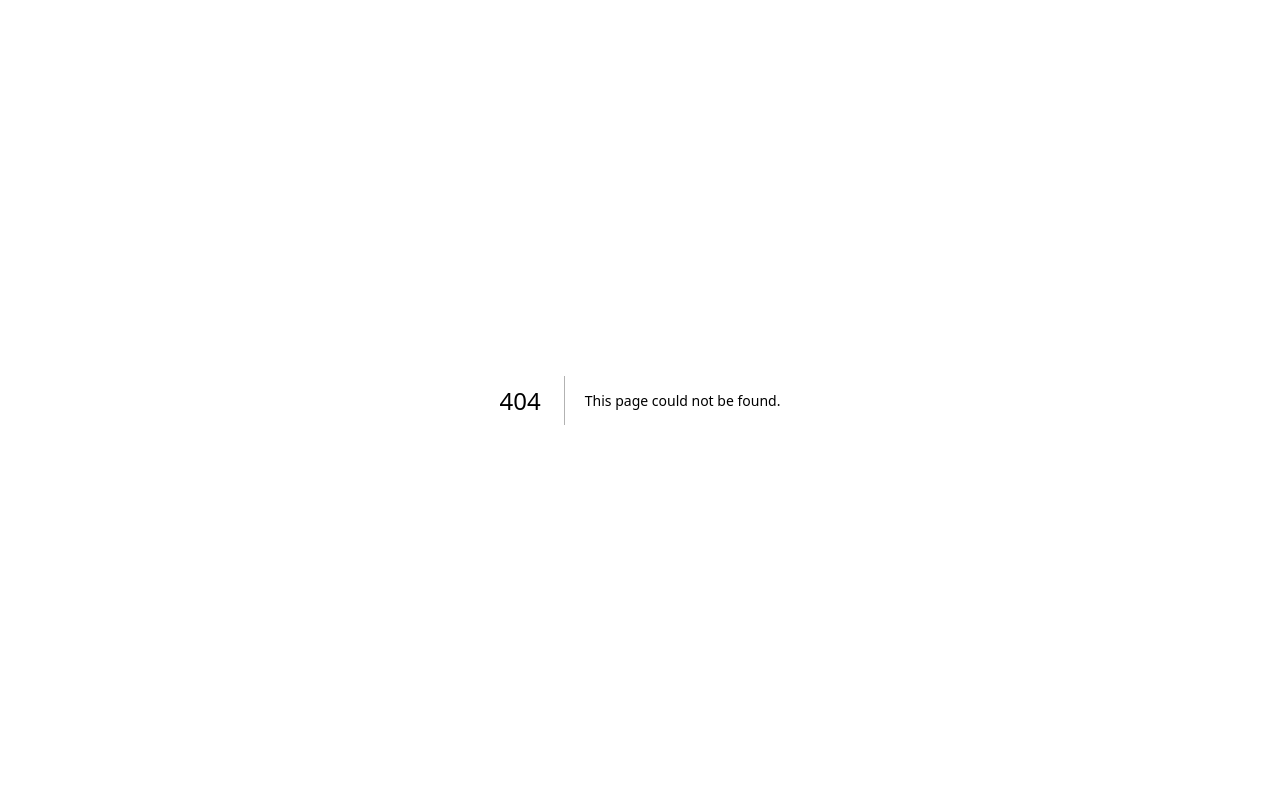
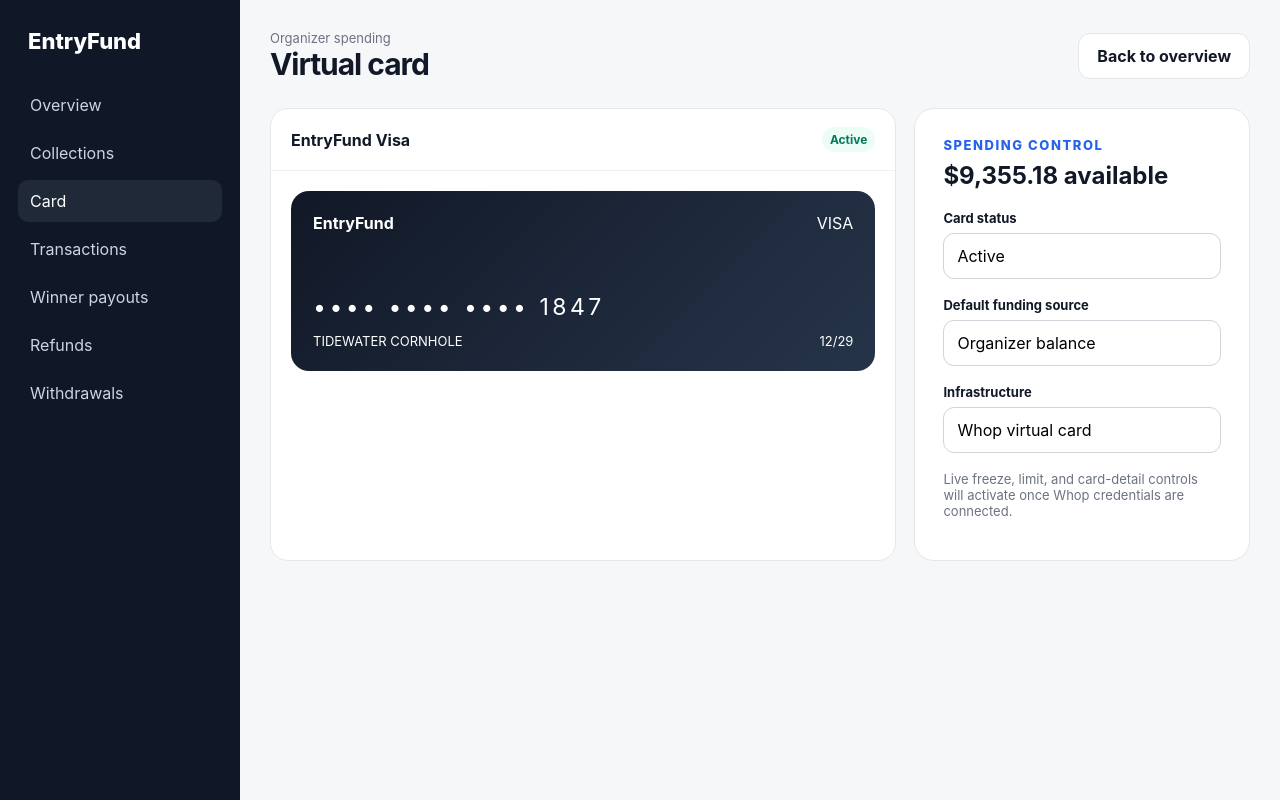
Before and after one commit to retroservices1121/Entryfund, a Next.js app: page /card in a window 1280 px wide. Before the commit this address had no page. Built offline with nearby package versions, Linux system fonts and the light colour scheme.

Commit message:
Add app/card/page.tsx

```diff
--- /dev/null
+++ b/app/card/page.tsx
@@ -0,0 +1,28 @@
+import Link from "next/link";
+
+export default function CardPage(){
+ return <div className="app">
+  <aside className="sidebar"><div className="sidebrand">EntryFund</div><nav className="sidenav">
+   <Link href="/dashboard">Overview</Link><Link href="/events/new">Collections</Link><Link className="active" href="/card">Card</Link><Link href="/transactions">Transactions</Link><Link href="/payouts">Winner payouts</Link><Link href="/refunds">Refunds</Link><Link href="/withdrawals">Withdrawals</Link>
+  </nav></aside>
+  <main className="main">
+   <div className="topbar"><div><div className="muted small">Organizer spending</div><h1>Virtual card</h1></div><Link className="btn btn-soft" href="/dashboard">Back to overview</Link></div>
+   <div className="dashboard-grid">
+    <section className="card-box">
+     <div className="card-head"><strong>EntryFund Visa</strong><span className="pill">Active</span></div>
+     <div className="virtual-card">
+      <div className="row"><strong>EntryFund</strong><span>VISA</span></div>
+      <div><div className="digits">•••• •••• •••• 1847</div><div className="row small" style={{marginTop:12}}><span>TIDEWATER CORNHOLE</span><span>12/29</span></div></div>
+     </div>
+    </section>
+    <section className="form-card">
+     <div className="eyebrow">Spending control</div><h2 style={{margin:"8px 0 20px"}}>$9,355.18 available</h2>
+     <div className="field"><label>Card status</label><input value="Active" readOnly /></div>
+     <div className="field"><label>Default funding source</label><input value="Organizer balance" readOnly /></div>
+     <div className="field"><label>Infrastructure</label><input value="Whop virtual card" readOnly /></div>
+     <p className="muted small">Live freeze, limit, and card-detail controls will activate once Whop credentials are connected.</p>
+    </section>
+   </div>
+  </main>
+ </div>
+}
```
